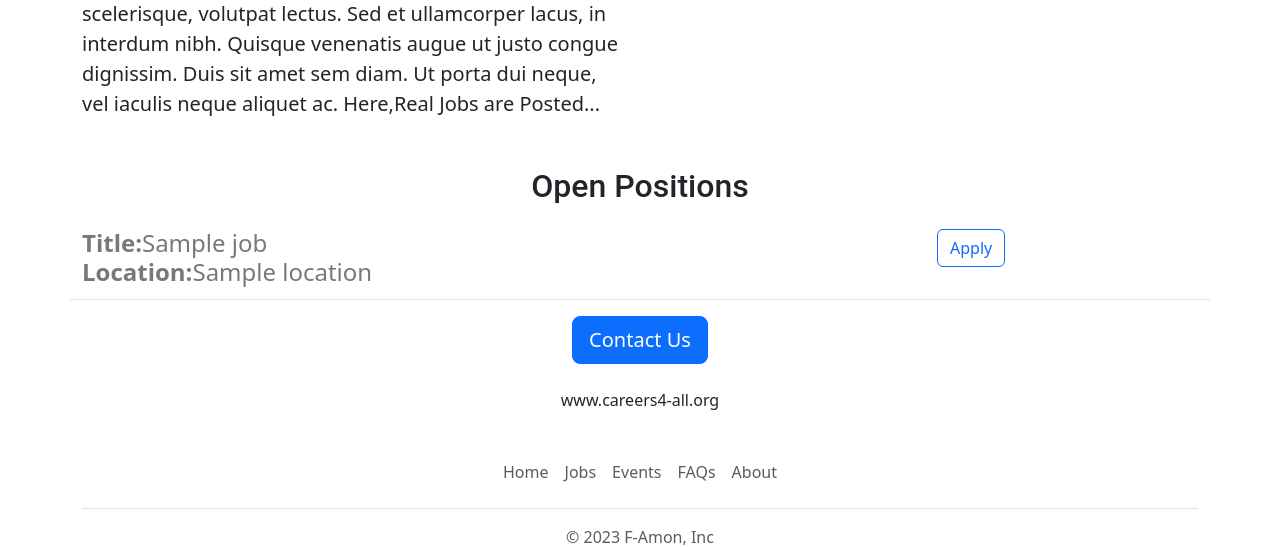
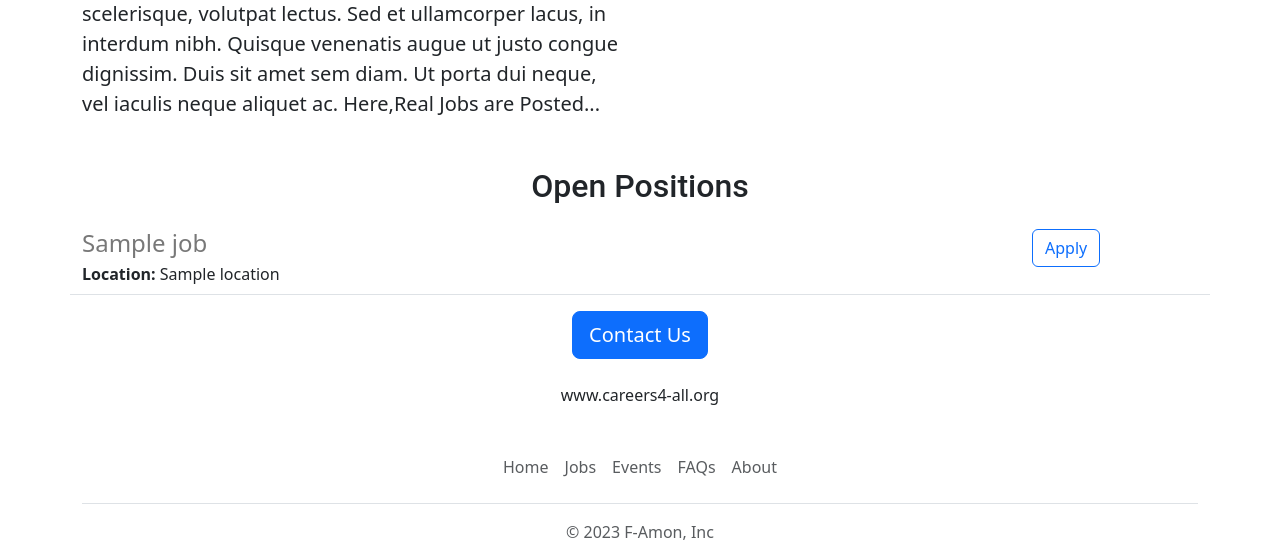
Before and after one commit to F2691981/F-Careers-V2, a Flask app: template templates/Home.html in a window 1280 px wide. Shown: the part 933-1480 px from the top of the page. Run offline with Flask 3, Linux system fonts and the light colour scheme; the template is opened without the code that fills it: most values are stand-ins (such as "Sample title", 1, 10 or a date in 2020).

Commit message:
Update jobitem.html

```diff
--- a/templates/jobitem.html
+++ b/templates/jobitem.html
@@ -1,18 +1,19 @@
 <div class="border-bottom row" style ="margin-bottom:16px;padding-bottom:8px;">
-  <div class="col-9">
-    <h4 style ="color:rgb(120,120,120); margin-bottom: 4px;">
-      <b>Title:</b>{{job["title"]}}</b>
-      <div>
-        <b>Location:</b>{{job['location']}}
-      </div>
+  <div class="col-10">
+    <h4
+      style ="color:rgb(120,120,120); margin-bottom: 4px;">
+      {{job["title"]}}
+    </h4>
+    <div>
+      <b>Location:</b> {{job['location']}}
+    </div>
       {% if "salary" in job %}
-      <div>
-        <b>Salary:</b>{{job['salary']}}
-      </div>
-      {% endif %}
+    <div>
+      <b>Salary:</b> {{job['salary']}}
     </div>
-    </h4>
-    <div class="col-2 paddin-right:16px;">
-      <a href="mailto:f-alwan@hotmail.com?subject=Application%20for%20{{job['title']}}a%20posted%20job&body=Name%20%3A%3Cyour%20name%20here%3E%0D%0A%0D%0AResume%20link%3A%3Cyour%20resume%20here%3E%0D%0A%0D%0ALinkedIn%20link%3A%3Cyour%20link%20here%3E type="button" class="btn btn-outline-primary float-right align-middle">Apply</a>
+    {% endif %}
     </div>
+    <div class="col-2 padding-right:16px;">
+      <a href="mailto:f-alwan@hotmail.com?subject=Application%20for%20{{job['title']}}a%20posted%20job&body=Name%20%3A%3Cyour%20name%20here%3E%0D%0A%0D%0AResume%20link%3A%3Cyour%20resume%20here%3E%0D%0A%0D%0ALinkedIn%20link%3A%3Cyour%20link%20here%3E" type="button" class="btn btn-outline-primary float-right align-middle">Apply</a>
+  </div>
 </div>
```
